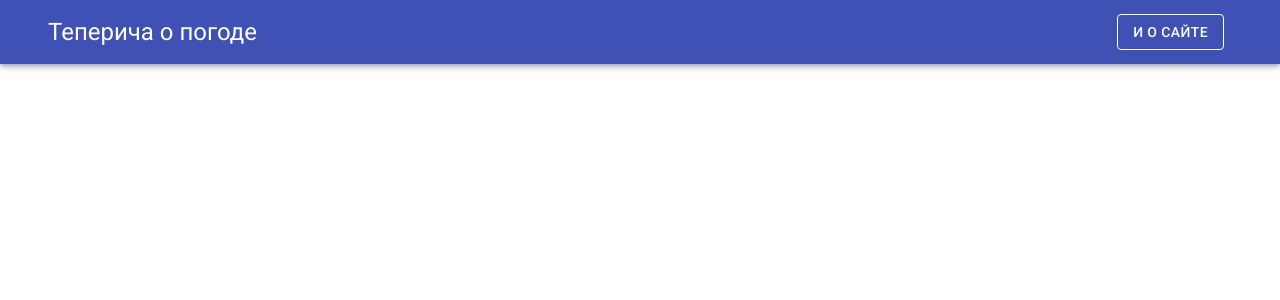
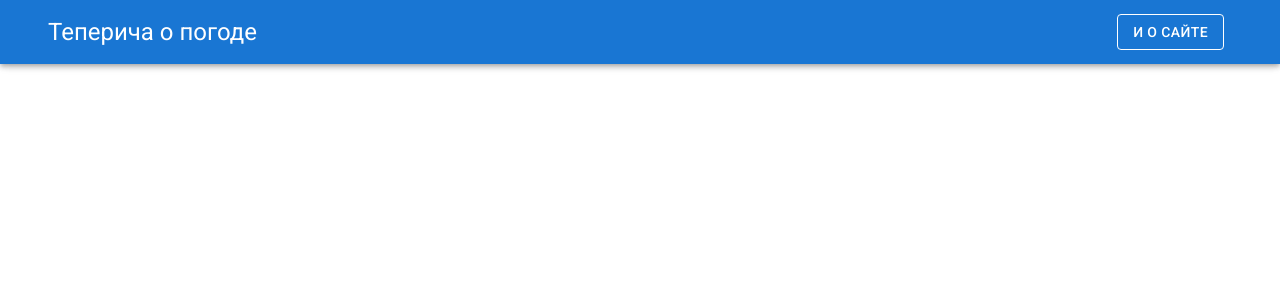
Before and after one commit to AlK3/WeatherNow, a React (Create React App) app: page /about in a window 1280 px wide. Shown: the top 300 px of the page. Built offline with nearby package versions, Linux system fonts and the light colour scheme.

Commit message:
update commit

```diff
--- a/src/components/Forecast/StyledCard.js
+++ b/src/components/Forecast/StyledCard.js
@@ -2,5 +2,7 @@ import styled from 'styled-components';
 import { Card } from '@material-ui/core';
 
 export const StyledCard = styled(Card)`
-  margin: 2rem;
+  && {
+    margin: 2rem;
+  }
 `;
--- a/src/components/Forecast/StyledContent.js
+++ b/src/components/Forecast/StyledContent.js
@@ -2,5 +2,7 @@ import styled from 'styled-components';
 import { CardContent } from '@material-ui/core';
 
 export const StyledContent = styled(CardContent)`
-  display: flex;
+  && {
+    display: flex;
+  }
 `;
--- a/src/components/Form/StyledBox.js
+++ b/src/components/Form/StyledBox.js
@@ -2,9 +2,11 @@ import styled from 'styled-components';
 import { Box } from '@material-ui/core';
 
 export const StyledBox = styled(Box)`
-  display: flex;
-  padding: 1rem;
-  padding-top: 5rem;
-  justify-content: space-evenly;
-  align-items: center;
+  && {
+    display: flex;
+    padding: 1rem;
+    padding-top: 5rem;
+    justify-content: space-evenly;
+    align-items: center;
+  }
 `;
--- a/src/components/Form/StyledButton.js
+++ b/src/components/Form/StyledButton.js
@@ -2,6 +2,7 @@ import styled from 'styled-components';
 import { Button } from '@material-ui/core';
 
 export const BlueButton = styled(Button)`
+  && {
     color: white;
     margin: .5rem;
     padding: ..1rem;
@@ -9,9 +10,12 @@ export const BlueButton = styled(Button)`
     :focus {
       background-color: #1871ca;
     }
+  }
 `;
 
 export const StyledButton = styled(Button)`
+  && {
     margin: .5rem;
     padding: ..1rem;
+  }
 `;
--- a/src/components/Form/StyledPaper.js
+++ b/src/components/Form/StyledPaper.js
@@ -2,10 +2,12 @@ import styled from 'styled-components';
 import { Paper } from '@material-ui/core';
 
 export const StyledPaper = styled(Paper)`
+  && {
     position: relative;
     color: #000000;
     background: #ffaaaa;
     background-size: cover;
     background-repeat: no-repeat;
     background-position: center;
+  }
 `;
--- a/src/components/Header/StyledHeader.js
+++ b/src/components/Header/StyledHeader.js
@@ -2,7 +2,9 @@ import styled from 'styled-components';
 import { AppBar } from '@material-ui/core';
 
 export const StyledHeader = styled(AppBar)`
-  position: fixed;
-  width: 100%;
-  background-color: #1976d3;
+  && {
+    position: fixed;
+    width: 100%;
+    background-color: #1976d3;
+  }
 `;
```
Lines whose indentation alone changed are shown as unchanged.
